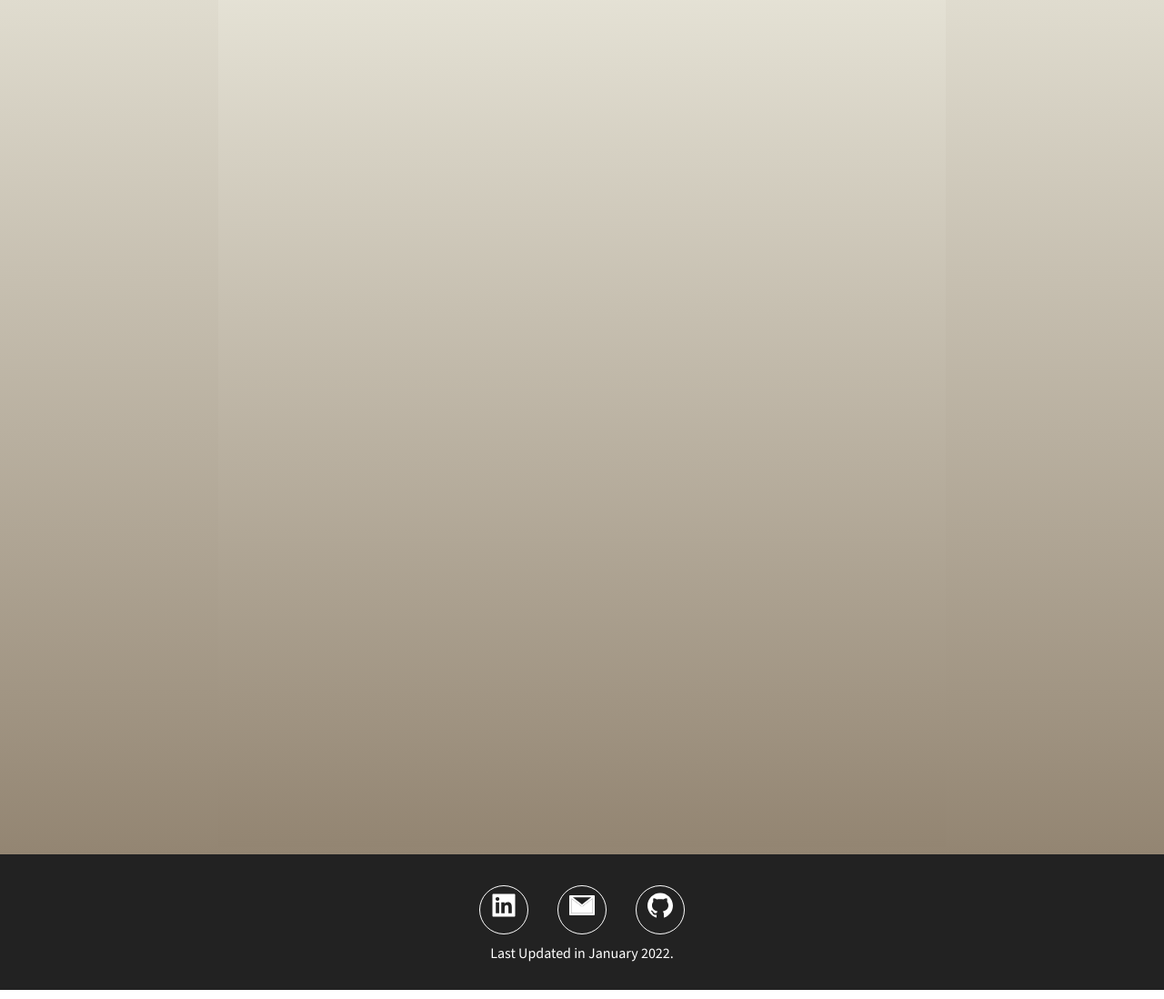
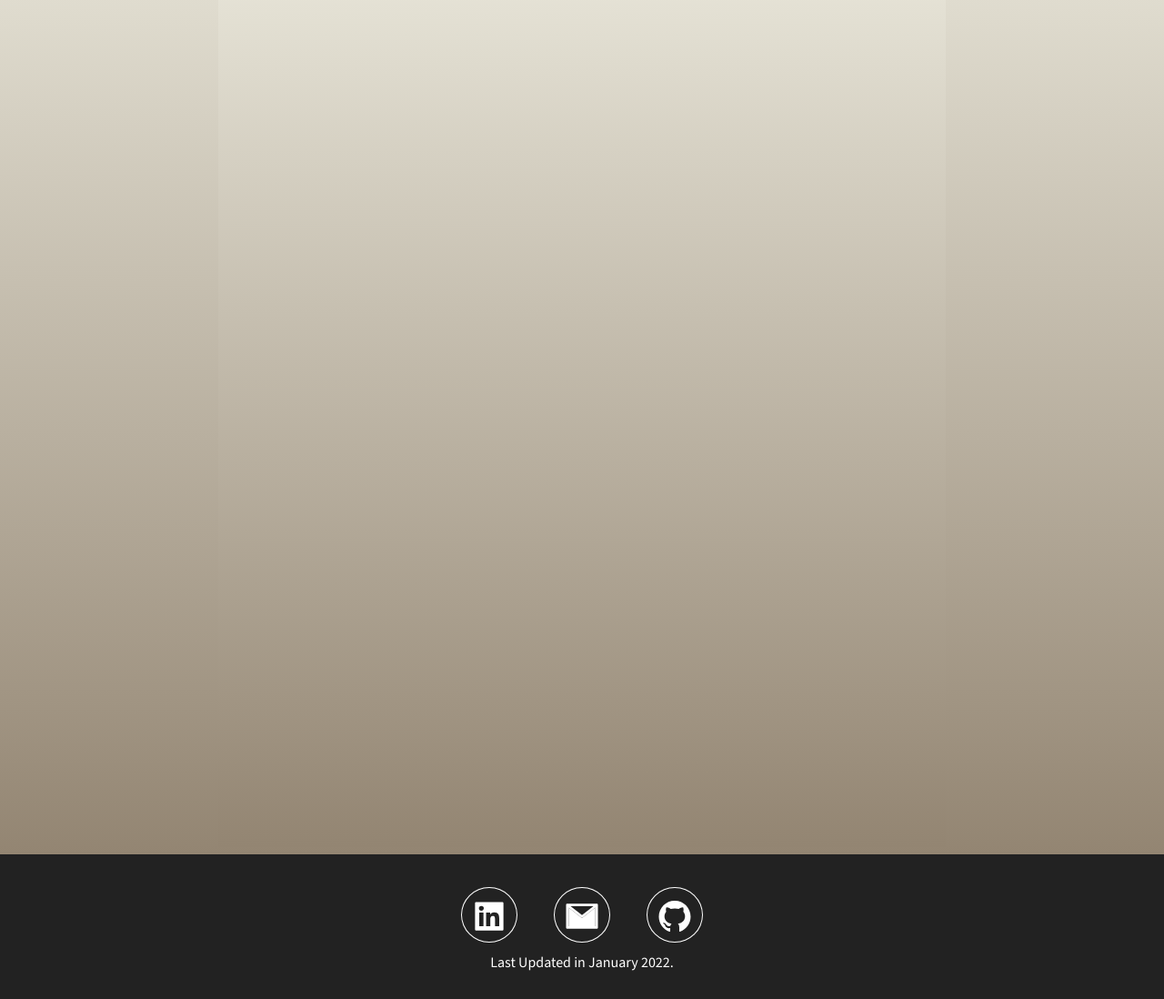
Before and after one commit to Datrinon/portfolio, a React (Create React App) app: page / in a window 1280 px wide. Shown: the part 5166-6264 px from the top of the page at 91% size. Built offline with nearby package versions, Linux system fonts and the light colour scheme.

Commit message:
Make spacing adjustment to center contact buttons on footer.

```diff
--- a/src/components/Content/styled/Footer.styled.js
+++ b/src/components/Content/styled/Footer.styled.js
@@ -13,12 +13,17 @@ export const FooterContainer = styled.div`
   }
 
   & .contact-link {
-    font-size: 2em;
+    font-size: 2.5em;
     border: 1px solid;
-    padding: 5px 10px;
+    padding: 3px 10px;
     border-radius: 50%;
     color: inherit;
     margin: 0 0.5em;
+
+    & svg {
+      position: relative;
+      top: 8px;
+    }
   }
 `
 
```
